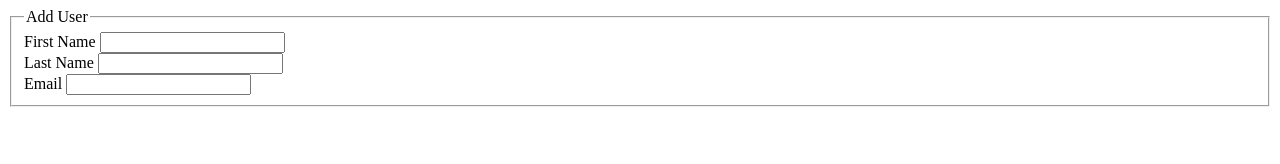
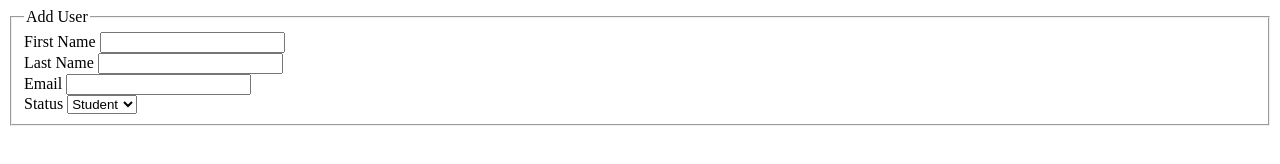
Before and after one commit to KinSamuel/HTML-Forms, a plain HTML site: page index.html in a window 1280 px wide. Drawn offline with Linux system fonts and the light colour scheme.

Commit message:
Phase 3: Drop Down Menu

```diff
--- a/index.html
+++ b/index.html
@@ -23,6 +23,15 @@
                     <label for="email">Email</label>
                     <input type="email" id="email" name="email_address">
                 </div>
+
+                <div>
+                    <label for="status">Status</label>
+                    <select id="status" name="status">
+                        <option value="student">Student</option>
+                        <option value="teacher">Teacher</option>
+                        <option value="guest">Guest</option>
+                    </select>
+                </div>
             </fieldset>
         </form>
     </body>
```
